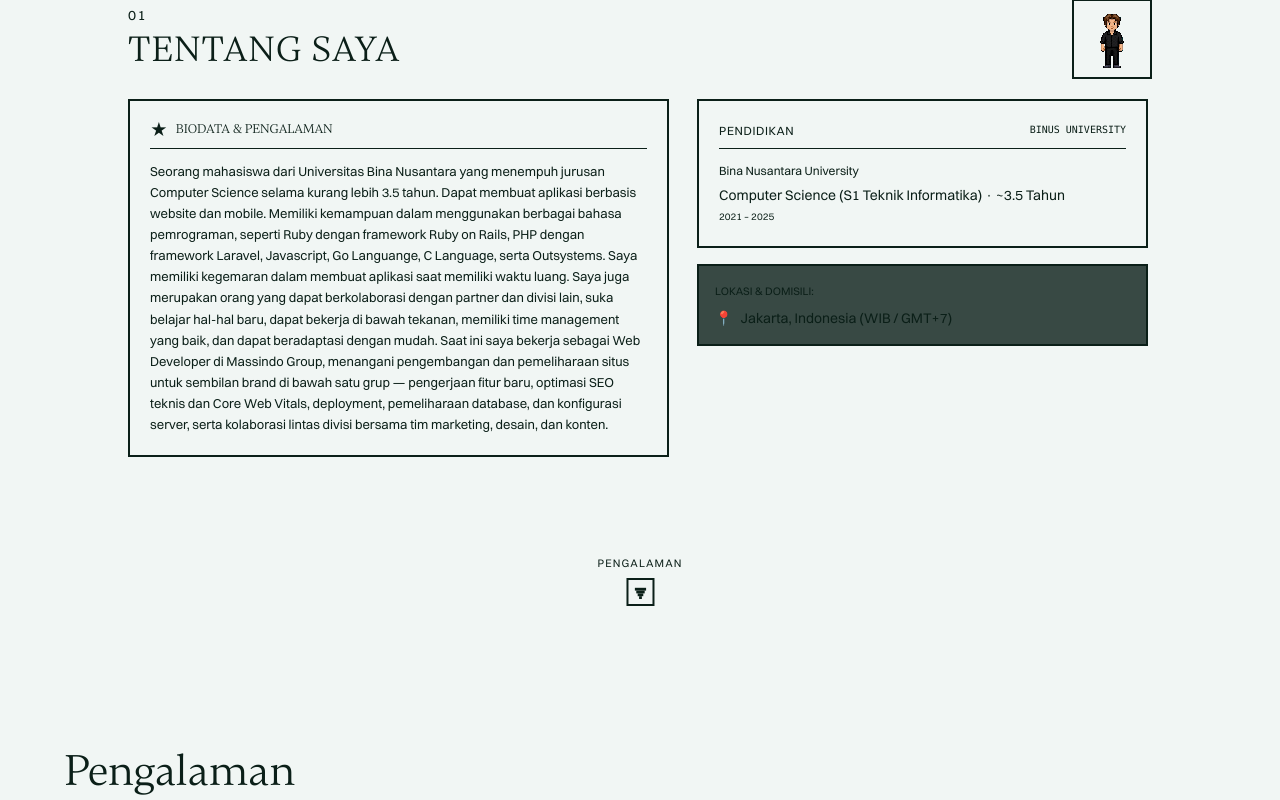
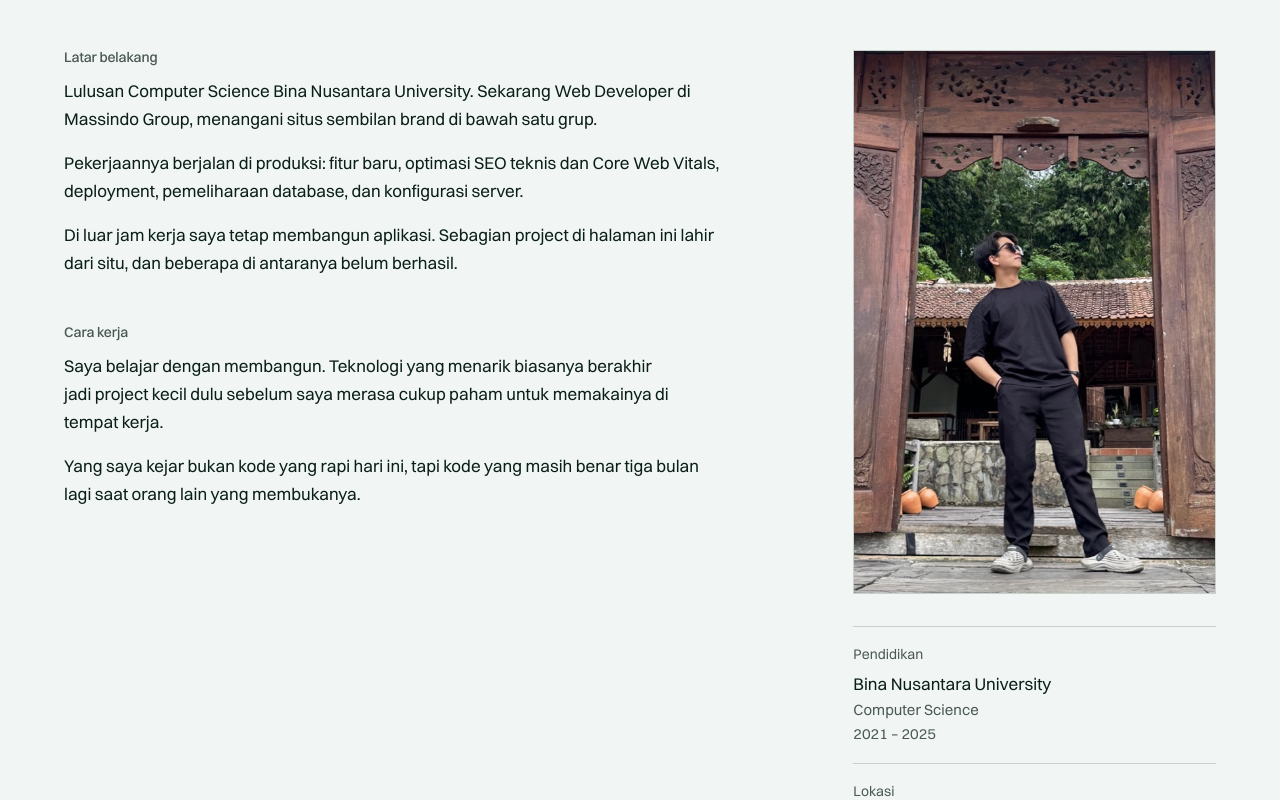
Before and after one commit to dvdadriel/Porto_DvdAdriel, a React (Vite) app: page / in a window 1280 px wide. Shown: the part 980-1780 px from the top of the page. Built offline with nearby package versions, Linux system fonts and the light colour scheme.

Commit message:
Stack dan Tentang: inventaris berbaris, bio dipecah

```diff
--- a/src/data/translations.js
+++ b/src/data/translations.js
@@ -144,43 +144,44 @@ export const translations = {
     },
     stack: {
       sectionNum: '04',
-      title: 'SKILL & TECH INVENTORY',
-      subtitle: 'Alat tempur dan teknologi yang terbiasa digunakan di level produksi dan sistem performa tinggi.',
+      title: 'Stack',
+      subtitle: 'Yang dipakai sehari-hari, bukan daftar semua yang pernah disentuh.',
       categories: [
         {
-          category: 'BAHASA PEMROGRAMAN',
+          category: 'Bahasa',
           items: ['Ruby', 'PHP', 'Go (Golang)', 'Javascript', 'C Language', 'Python', 'SQL'],
         },
         {
-          category: 'FRAMEWORK & LOW-CODE',
+          category: 'Framework',
           items: ['Ruby on Rails', 'Laravel', 'React', 'OutSystems', 'gRPC & Protobuf', 'Cloudflare Workers'],
         },
         {
-          category: 'DATABASE & QUEUE',
+          category: 'Database & queue',
           items: ['PostgreSQL', 'MySQL', 'Solid Queue / Redis', 'Cloudflare Workers KV'],
         },
         {
-          category: 'DEVOPS & TOOLS',
+          category: 'DevOps & tools',
           items: ['Docker & Compose', 'GitHub Actions CI/CD', 'Tailwind CSS', 'GSAP Animation'],
         },
       ],
-      footerLeft: 'INVENTORY STATS: 100% TERVERIFIKASI',
-      footerRight: '★ SIAP DI-DEPLOY',
     },
     about: {
       sectionNum: '01',
-      title: 'TENTANG SAYA',
-      philosophyTitle: 'BIODATA & PENGALAMAN',
-      bioParagraph: 'Seorang mahasiswa dari Universitas Bina Nusantara yang menempuh jurusan Computer Science selama kurang lebih 3.5 tahun. Dapat membuat aplikasi berbasis website dan mobile. Memiliki kemampuan dalam menggunakan berbagai bahasa pemrograman, seperti Ruby dengan framework Ruby on Rails, PHP dengan framework Laravel, Javascript, Go Languange, C Language, serta Outsystems. Saya memiliki kegemaran dalam membuat aplikasi saat memiliki waktu luang. Saya juga merupakan orang yang dapat berkolaborasi dengan partner dan divisi lain, suka belajar hal-hal baru, dapat bekerja di bawah tekanan, memiliki time management yang baik, dan dapat beradaptasi dengan mudah. Saat ini saya bekerja sebagai Web Developer di Massindo Group, menangani pengembangan dan pemeliharaan situs untuk sembilan brand di bawah satu grup — pengerjaan fitur baru, optimasi SEO teknis dan Core Web Vitals, deployment, pemeliharaan database, dan konfigurasi server, serta kolaborasi lintas divisi bersama tim marketing, desain, dan konten.',
-      philosophyTitle2: 'FILOSOFI REKAYASA',
-      philosophy1: 'Memiliki kegemaran tinggi dalam membangun aplikasi berbasis website dan mobile saat waktu luang. Suka mempelajari teknologi baru, mampu beradaptasi dengan cepat, dan berkolaborasi erat lintas partner maupun divisi.',
-      philosophy2: 'Terbiasa bekerja efektif di bawah tekanan dengan time management yang disiplin, memprioritaskan kode yang andal, bersih, dan berdampak nyata di lingkungan produksi.',
-      educationTitle: 'PENDIDIKAN',
-      educationBadge: 'BINUS UNIVERSITY',
+      title: 'Tentang',
+      philosophyTitle: 'Latar belakang',
+      bioParagraph: [
+        'Lulusan Computer Science Bina Nusantara University. Sekarang Web Developer di Massindo Group, menangani situs sembilan brand di bawah satu grup.',
+        'Pekerjaannya berjalan di produksi: fitur baru, optimasi SEO teknis dan Core Web Vitals, deployment, pemeliharaan database, dan konfigurasi server.',
+        'Di luar jam kerja saya tetap membangun aplikasi. Sebagian project di halaman ini lahir dari situ, dan beberapa di antaranya belum berhasil.',
+      ],
+      philosophyTitle2: 'Cara kerja',
+      philosophy1: 'Saya belajar dengan membangun. Teknologi yang menarik biasanya berakhir jadi project kecil dulu sebelum saya merasa cukup paham untuk memakainya di tempat kerja.',
+      philosophy2: 'Yang saya kejar bukan kode yang rapi hari ini, tapi kode yang masih benar tiga bulan lagi saat orang lain yang membukanya.',
+      educationTitle: 'Pendidikan',
       school: 'Bina Nusantara University',
-      major: 'Computer Science (S1 Teknik Informatika) · ~3.5 Tahun',
+      major: 'Computer Science',
       period: '2021 – 2025',
-      locationTitle: 'LOKASI & DOMISILI:',
+      locationTitle: 'Lokasi',
       location: 'Jakarta, Indonesia (WIB / GMT+7)',
     },
     contact: {
@@ -335,43 +336,44 @@ export const translations = {
     },
     stack: {
       sectionNum: '04',
-      title: 'SKILLS & TECH INVENTORY',
-      subtitle: 'Battle-tested tools and technologies used in production systems and high-throughput environments.',
+      title: 'Stack',
+      subtitle: 'What I work in day to day, not everything I have ever touched.',
       categories: [
         {
-          category: 'LANGUAGES & RUNTIMES',
+          category: 'Languages',
           items: ['Ruby', 'PHP', 'Go (Golang)', 'Javascript', 'C Language', 'Python', 'SQL'],
         },
         {
-          category: 'FRAMEWORKS & LOW-CODE',
+          category: 'Frameworks',
           items: ['Ruby on Rails', 'Laravel', 'React', 'OutSystems', 'gRPC & Protobuf', 'Cloudflare Workers'],
         },
         {
-          category: 'DATABASES & QUEUES',
+          category: 'Databases & queues',
           items: ['PostgreSQL', 'MySQL', 'Solid Queue / Redis', 'Cloudflare Workers KV'],
         },
         {
-          category: 'DEVOPS & TOOLS',
+          category: 'DevOps & tools',
           items: ['Docker & Compose', 'GitHub Actions CI/CD', 'Tailwind CSS', 'GSAP Animation'],
         },
       ],
-      footerLeft: 'INVENTORY STATS: 100% VERIFIED',
-      footerRight: '★ READY TO DEPLOY',
     },
     about: {
       sectionNum: '01',
-      title: 'ABOUT ME',
-      philosophyTitle: 'BIOGRAPHY & EXPERIENCE',
-      bioParagraph: 'A Computer Science graduate from Bina Nusantara University (~3.5 years). Skilled in building robust web and mobile applications. Proficient in multiple programming languages and frameworks including Ruby on Rails, PHP with Laravel, JavaScript, Go Language, C Language, and OutSystems. Passionate about software engineering during free time, quick to learn and adapt, adept at cross-division collaboration, resilient under pressure, and possessing strong time management skills. Currently working as a Web Developer at Massindo Group, handling development and maintenance of sites for nine brands under one group — new features, technical SEO and Core Web Vitals, deployment, database maintenance, and server configuration, plus cross-division collaboration with the marketing, design, and content teams.',
-      philosophyTitle2: 'PHILOSOPHY & PRINCIPLES',
-      philosophy1: 'Passionate about engineering impactful web and mobile solutions during free time. Quick to learn new technologies, highly adaptive, and experienced in collaborating seamlessly across diverse divisions.',
-      philosophy2: 'Thriving under pressure with disciplined time management, prioritizing reliable, clean, and measurable code that creates tangible impact in production environments.',
-      educationTitle: 'EDUCATION',
-      educationBadge: 'BINUS UNIVERSITY',
+      title: 'About',
+      philosophyTitle: 'Background',
+      bioParagraph: [
+        'Computer Science graduate from Bina Nusantara University. Now a Web Developer at Massindo Group, looking after the websites of nine brands under one group.',
+        'The work runs in production: new features, technical SEO and Core Web Vitals, deployment, database maintenance, and server configuration.',
+        'Outside work hours I keep building. Some of the projects on this page came from that, and a few of them have not worked out yet.',
+      ],
+      philosophyTitle2: 'How I work',
+      philosophy1: 'I learn by building. A technology I find interesting usually becomes a small project first, before I trust myself to use it at work.',
+      philosophy2: 'What I aim for is not code that looks tidy today, but code that is still correct three months from now, when someone else opens it.',
+      educationTitle: 'Education',
       school: 'Bina Nusantara University',
-      major: 'Bachelor of Computer Science · ~3.5 Years',
+      major: 'Computer Science',
       period: '2021 – 2025',
-      locationTitle: 'LOCATION & TIMEZONE:',
+      locationTitle: 'Location',
       location: 'Jakarta, Indonesia (WIB / GMT+7)',
     },
     contact: {
--- a/src/sections/About.jsx
+++ b/src/sections/About.jsx
@@ -1,88 +1,87 @@
 import React from 'react'
-import PixelCharacter from '../components/PixelCharacter.jsx'
-import ShuffleText from '../components/ShuffleText.jsx'
-import SectionDownArrow from '../components/SectionDownArrow.jsx'
 import { useLanguage } from '../context/LanguageContext.jsx'
 
+/**
+ * Tentang — prosa di kiri, fakta yang bisa diperiksa di kanan.
+ *
+ * Pembagian kolomnya sama dengan record project, dan itu disengaja: begitu
+ * seseorang belajar "kiri itu cerita, kanan itu data" di section project, dia
+ * tidak perlu belajar ulang di sini.
+ *
+ * Bio dipecah jadi tiga paragraf pendek. Versi sebelumnya satu blok ~150 kata,
+ * yang di layar 390px jadi dinding teks tanpa tempat mata beristirahat.
+ */
 export default function About() {
   const { t } = useLanguage()
 
   return (
     <section
       id="about"
-      className="min-h-screen lg:h-screen snap-start snap-always flex flex-col justify-center px-4 sm:px-8 lg:px-16 max-w-6xl mx-auto pt-16 pb-12 relative overflow-hidden"
+      className="mx-auto w-full max-w-[1360px] px-6 py-24 sm:px-10 sm:py-32 lg:px-16"
     >
-      <div className="flex items-center justify-between gap-4 mb-3 sm:mb-5">
-        <div>
-          <p className="font-pixel text-[12px] sm:text-[14px] text-sand tracking-widest">{t.about.sectionNum}</p>
-          <h2 className="font-pixel text-[20px] sm:text-[30px] md:text-[36px] text-copper leading-[1.3] tracking-wide">
-            <ShuffleText text={t.about.title} key={t.about.title} />
-          </h2>
+      <h2>{t.about.title}</h2>
+
+      <div className="mt-14 grid grid-cols-1 gap-12 lg:grid-cols-12 lg:gap-8">
+        <div className="lg:col-span-7">
+          <h3 className="text-[0.875rem] font-medium" style={{ color: 'var(--color-ink-soft)', fontFamily: 'var(--font-sans)' }}>
+            {t.about.philosophyTitle}
+          </h3>
+          <div className="prose-measure mt-3 space-y-4">
+            {t.about.bioParagraph.map((para) => (
+              <p key={para}>{para}</p>
+            ))}
           </div>
 
-        <div
-          className="border-2 border-copper bg-surface p-2 flex items-center justify-center shrink-0"
-          style={{ boxShadow: '3px 3px 0 var(--color-shadow)' }}
+          <h3
+            className="mt-12 text-[0.875rem] font-medium"
+            style={{ color: 'var(--color-ink-soft)', fontFamily: 'var(--font-sans)' }}
           >
-          <PixelCharacter action="waving" size={60} />
+            {t.about.philosophyTitle2}
+          </h3>
+          <div className="prose-measure mt-3 space-y-4">
+            <p>{t.about.philosophy1}</p>
+            <p>{t.about.philosophy2}</p>
           </div>
         </div>
 
-      <div className="grid lg:grid-cols-[1.2fr_1fr] gap-5 lg:gap-7 items-start max-h-[66vh] overflow-y-auto pr-1">
-        {/* Kolom Kiri: Biodata Lengkap & Filosofi */}
-        <div
-          className="border-2 border-copper bg-surface p-4 sm:p-5 space-y-3"
-          style={{ boxShadow: '4px 4px 0 var(--color-shadow)' }}
-        >
-          {/* leading-none di kedua sisi: font-pixel mengisi penuh kotak em-nya, jadi
-              tanpa ini glyph ★ dan judulnya terlihat tidak sejajar meski
-              containernya sudah items-center. */}
-          <div className="flex items-center gap-2 border-b border-copper/40 pb-2.5">
-            <span className="text-copper leading-none">★</span>
-            <h3 className="font-pixel text-[11px] sm:text-[13px] text-cream leading-none">
-              {t.about.philosophyTitle}
-            </h3>
+        <div className="lg:col-span-4 lg:col-start-9">
+          {/* Rasio mengikuti ukuran asli file (533x800), bukan 4:5 yang
+              "seharusnya": memaksa rasio lain berarti object-cover memotong
+              atas dan bawah — dan yang dipotong di foto portrait adalah kepala. */}
+          <img
+            src="/portrait-david.jpg"
+            width="533"
+            height="800"
+            alt={`${t.hero.name}, ${t.hero.role}`}
+            loading="lazy"
+            decoding="async"
+            className="w-full"
+            style={{ border: '1px solid var(--color-rule)' }}
+          />
+
+          <dl className="mt-8">
+            <div className="rule-t py-4">
+              <dt className="text-[0.875rem]" style={{ color: 'var(--color-ink-soft)' }}>
+                {t.about.educationTitle}
+              </dt>
+              <dd className="mt-1">{t.about.school}</dd>
+              <dd className="text-[0.9375rem]" style={{ color: 'var(--color-ink-soft)' }}>
+                {t.about.major}
+              </dd>
+              <dd className="numeric text-[0.9375rem]" style={{ color: 'var(--color-ink-soft)' }}>
+                {t.about.period}
+              </dd>
             </div>
 
-          <p className="text-xs sm:text-[13px] text-cream/90 leading-relaxed font-normal text-justify sm:text-left">
-            {t.about.bioParagraph}
-          </p>
+            <div className="rule-t py-4">
+              <dt className="text-[0.875rem]" style={{ color: 'var(--color-ink-soft)' }}>
+                {t.about.locationTitle}
+              </dt>
+              <dd className="mt-1">{t.about.location}</dd>
             </div>
-
-        {/* Kolom Kanan: Quest Pendidikan & Lokasi */}
-        <div className="space-y-4">
-          <div
-            className="border-2 border-copper bg-surface p-4 sm:p-5"
-            style={{ boxShadow: '4px 4px 0 var(--color-shadow)' }}
-          >
-            <div className="flex items-center justify-between border-b border-copper/40 pb-2 mb-3">
-              <span className="font-pixel text-[11px] sm:text-[12px] text-sand tracking-wider">
-                {t.about.educationTitle}
-              </span>
-              <span className="text-[10px] font-mono text-copper">{t.about.educationBadge}</span>
-            </div>
-
-            <p className="font-pixel text-[11px] sm:text-[12px] text-cream">{t.about.school}</p>
-            <p className="text-xs sm:text-sm text-sand mt-1 font-normal">{t.about.major}</p>
-            <p className="font-pixel text-[10px] text-sand/60 mt-1">{t.about.period}</p>
-          </div>
-
-          <div
-            className="border-2 border-copper/70 bg-ink/80 p-4"
-            style={{ boxShadow: '3px 3px 0 var(--color-shadow)' }}
-          >
-            <p className="font-pixel text-[10px] sm:text-[11px] text-sand mb-2">
-              {t.about.locationTitle}
-            </p>
-            <p className="text-xs sm:text-sm text-cream flex items-center gap-2 font-normal">
-              <span className="text-copper">📍</span> {t.about.location}
-            </p>
+          </dl>
         </div>
       </div>
-      </div>
-
-      {/* Down Arrow Indicator to Contact */}
-      <SectionDownArrow targetId="work" label={t.nav.work} />
     </section>
   )
 }
```
Also changed, not shown: src/sections/TechStack.jsx (+43 -51 lines). Lines whose indentation alone changed are shown as unchanged.
